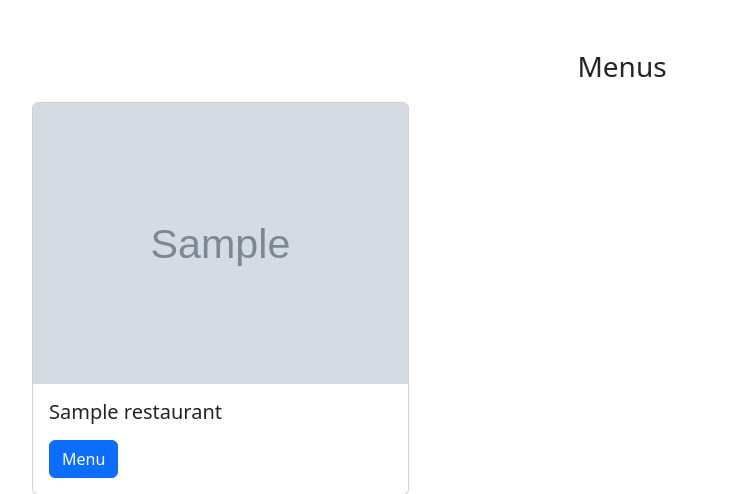
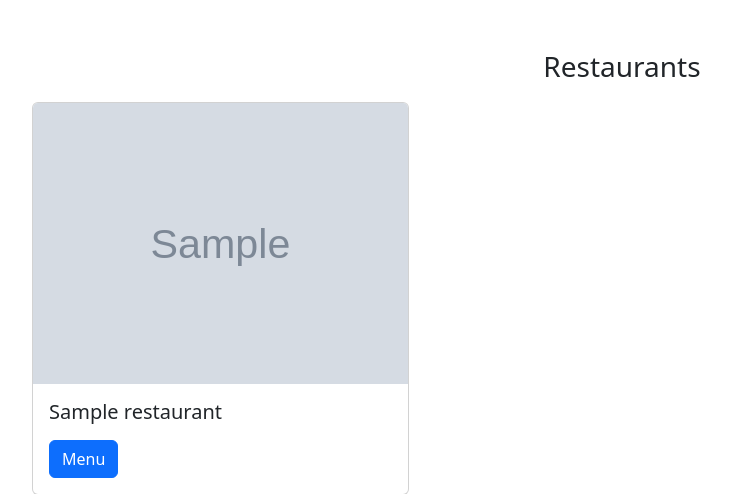
Before and after one commit to devo329/Group5-project, a Django app: page / in a window 1280 px wide. Shown: the part 75-569 px from the top of the page, without its empty margins (18-749 px from the left). Run offline with Django 4.2, Linux system fonts and the light colour scheme; tables that the repository leaves empty hold one stand-in row (values such as "Sample post"); grey boxes marked "Sample" are stand-in pictures.

Commit message:
text change

```diff
--- a/restaurants/templates/index.html
+++ b/restaurants/templates/index.html
@@ -36,7 +36,6 @@
 </nav>
 <!--Navbar-->
 
-
 </head>
 <body>
     <!--Bootstrap JS-->
@@ -45,10 +44,9 @@
      <!--Bootstrap JS-->
 
 
-
      <!--Cards-->
      <div class="row" style="padding: 50px">
-      <h3 style="text-align: center; padding-bottom:10px;">Menus</h3>
+      <h3 style="text-align: center; padding-bottom:10px;">Restaurants</h3>
       {% for restaurant in all_restaurant %}
         <div class="col-sm-4" style="padding-bottom: 20px;">
           <div class="card">
--- a/restaurants/templates/restaurant.html
+++ b/restaurants/templates/restaurant.html
@@ -51,9 +51,9 @@
         <img src="/static/banners/{{restaurant.banner_name}}" style= "height: 250px; border-radius:55px; " class="card-img-top" alt="...">
       </div>
       <div class="card-body">
-        <div>
-        <p class="card-text" style="color:green;">Uber Delivery Time: {{restaurant.uber_delivery_time}}</p>
-        <p class="card-text" style="color:red;">Door Dash Delivery Time: {{restaurant.doordash_delivery_time}}</p>
+        <div class="container-sm" style="background-color: rgb(232, 218, 68);; border-radius:55px; padding: 5px;">
+          <p class="card-text" style="color:green;">Uber Delivery Time: {{restaurant.uber_delivery_time}}</p>
+          <p class="card-text" style="color:red;">Door Dash Delivery Time: {{restaurant.doordash_delivery_time}}</p>
         </div>
       </div>
       <div class="card-footer text-muted">
```
